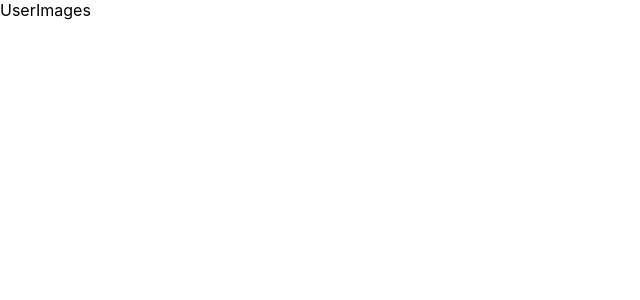
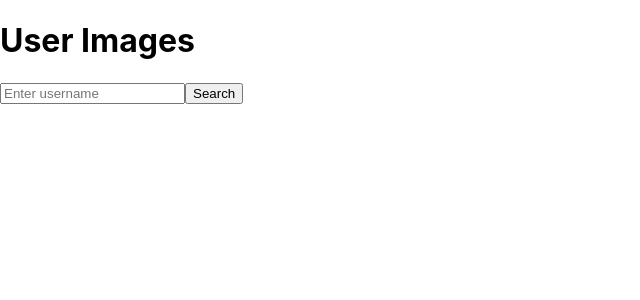
Before and after one commit to QuirkyQode/PhotoGallary-FrontEnd, a React (Create React App) app: page /user-images in a window 1280 px wide. Shown: the top 300 px of the page, without its empty margins (0-640 px from the left). Built offline with nearby package versions, Linux system fonts and the light colour scheme.

Commit message:
get images with username done

```diff
--- a/src/components/UserImages.js
+++ b/src/components/UserImages.js
@@ -1,5 +1,53 @@
+import React, { useState } from "react";
+import axios from "axios";
+
 function UserImages() {
-    return (<><div> UserImages </div></>)
+  const [username, setUsername] = useState("");
+  const [userImages, setUserImages] = useState([]);
+
+  const handleUsernameChange = (event) => {
+    setUsername(event.target.value);
+  };
+
+  const handleSearch = async () => {
+    // Fetch images based on the entered username
+    // fetch(`backend-server/user-images?username=${username}`)
+    //   .then((response) => response.json())
+    //   .then((data) => setUserImages(data))
+    //   .catch((error) => console.log(error));
+    const response = await axios.get(
+        `https://api.unsplash.com/users/${username}/photos?client_id=${process.env.REACT_APP_UNSPLASH_ACCESS_KEY}`
+      )
+      .then((data) => {
+        setUserImages(data.data)
+        console.log(data.data[0])
+      })
+      .catch((error) => console.log(error));
+  };
+
+  return (
+    <div>
+      <h1>User Images</h1>
+      <input
+        type="text"
+        value={username}
+        onChange={handleUsernameChange}
+        placeholder="Enter username"
+      />
+      <button onClick={handleSearch}>Search</button>
+
+      {userImages.map((image, index) => (
+        <div>
+            <img key={index} src={image.urls.regular} alt={`User Image ${index}`} />
+            <p>Description : {image.description}</p>
+            <p>{image.alt_description}</p>
+            <p>Photo ID : {image.id} </p>
+            <p>User Name: {image.user.username}</p>
+            <p>User Id: {image.user.id}</p>
+        </div>
+      ))}
+    </div>
+  );
 }
 
 export default UserImages;
```
